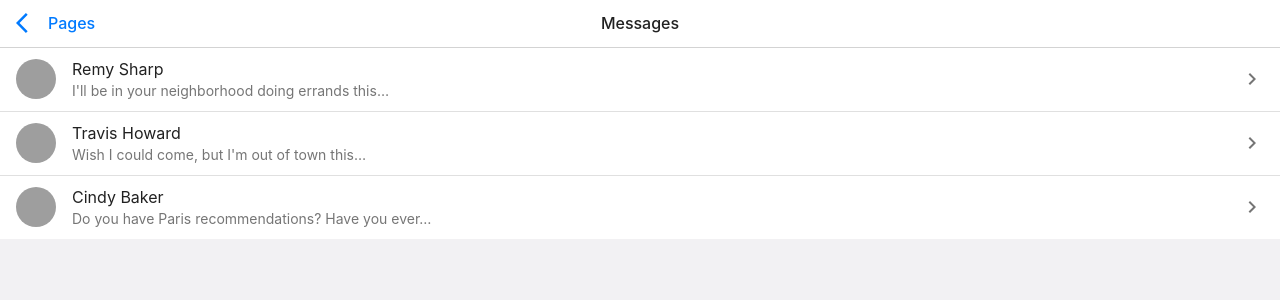
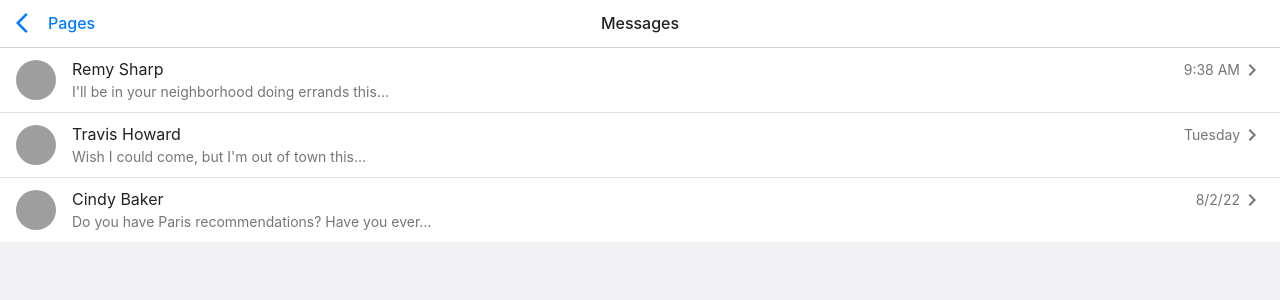
Before and after one commit to mbrookes/material-uios, a React (Create React App) app: page /avatarlist in a window 1280 px wide. Shown: the top 300 px of the page. Built offline with nearby package versions, Linux system fonts and the light colour scheme; grey boxes are pictures that could not be loaded.

Commit message:
add 'time' to avatar list

```diff
--- a/src/pages/AvatarList.js
+++ b/src/pages/AvatarList.js
@@ -23,22 +23,33 @@ const useStyles = makeStyles((theme) => ({
     width: '100%',
     backgroundColor: theme.palette.background.paper,
   },
+  listItemTextPrimary: {
+    display: 'flex',
+    justifyContent: 'space-between',
+  },
+  listItemTextPrimaryTime: {
+    display: 'flex',
+    alignItems: 'center',
+  },
 }));
 
 const listItems = [
   {
     name: 'Remy Sharp',
     image: '/static/images/avatar/1.jpg',
+    time: '9:38 AM',
     message: "I'll be in your neighborhood doing errands this…",
   },
   {
     name: 'Travis Howard',
     image: '/static/images/avatar/1.jpg',
+    time: 'Tuesday',
     message: "Wish I could come, but I'm out of town this…",
   },
   {
     name: 'Cindy Baker',
     image: '/static/images/avatar/1.jpg',
+    time: '8/2/22',
     message: 'Do you have Paris recommendations? Have you ever…',
   },
 ];
@@ -64,8 +75,23 @@ export default function AvatarList() {
             <ListItemAvatar>
               <Avatar alt={item.name} src={item.image} />
             </ListItemAvatar>
-            <ListItemText primary={item.name} secondary={item.message} />
-            <ChevronRightIcon color="action" />
+            <ListItemText
+              primary={
+                <span className={classes.listItemTextPrimary}>
+                  {item.name}
+                  <Typography
+                    component="span"
+                    variant="body2"
+                    color="textSecondary"
+                    className={classes.listItemTextPrimaryTime}
+                  >
+                    {item.time}
+                    <ChevronRightIcon color="inherit" />
+                  </Typography>
+                </span>
+              }
+              secondary={item.message}
+            />
           </ListItem>
         ))}
       </List>
```
